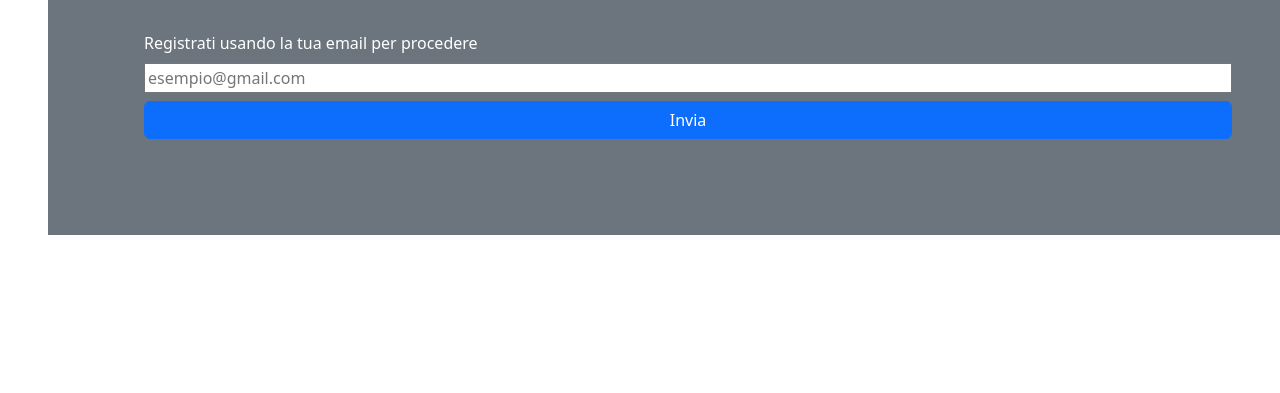
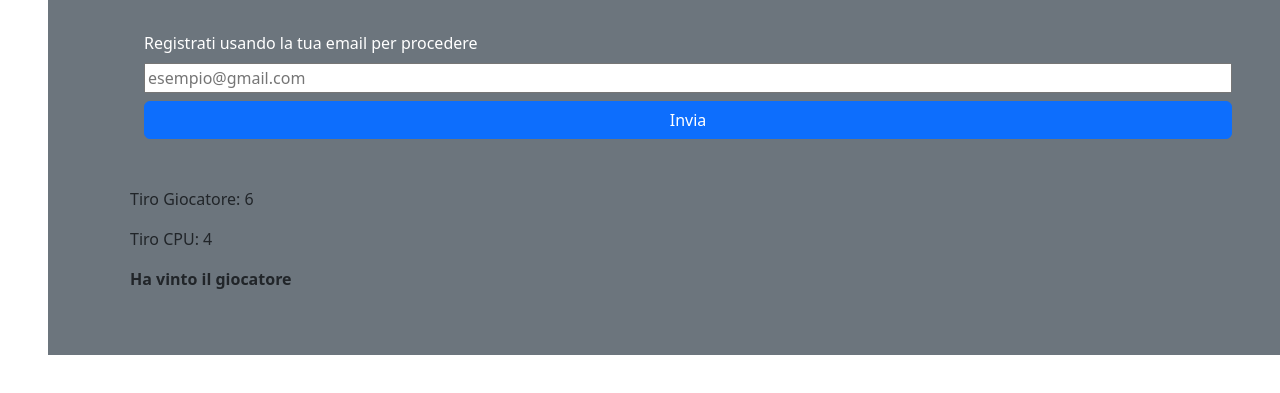
Before and after one commit to GabrieleLombard01/js-mail-dadi, a plain HTML site: page index.html in a window 1280 px wide. Shown: the part 217-610 px from the top of the page. Drawn offline with nearby package versions, Linux system fonts and the light colour scheme.

Commit message:
html fixed

```diff
--- a/index.html
+++ b/index.html
@@ -37,7 +37,7 @@
 
         <!-- DADI -->
 
-        <div class="container display">
+        <div id="display" class="container">
 
         </div>
 
```
